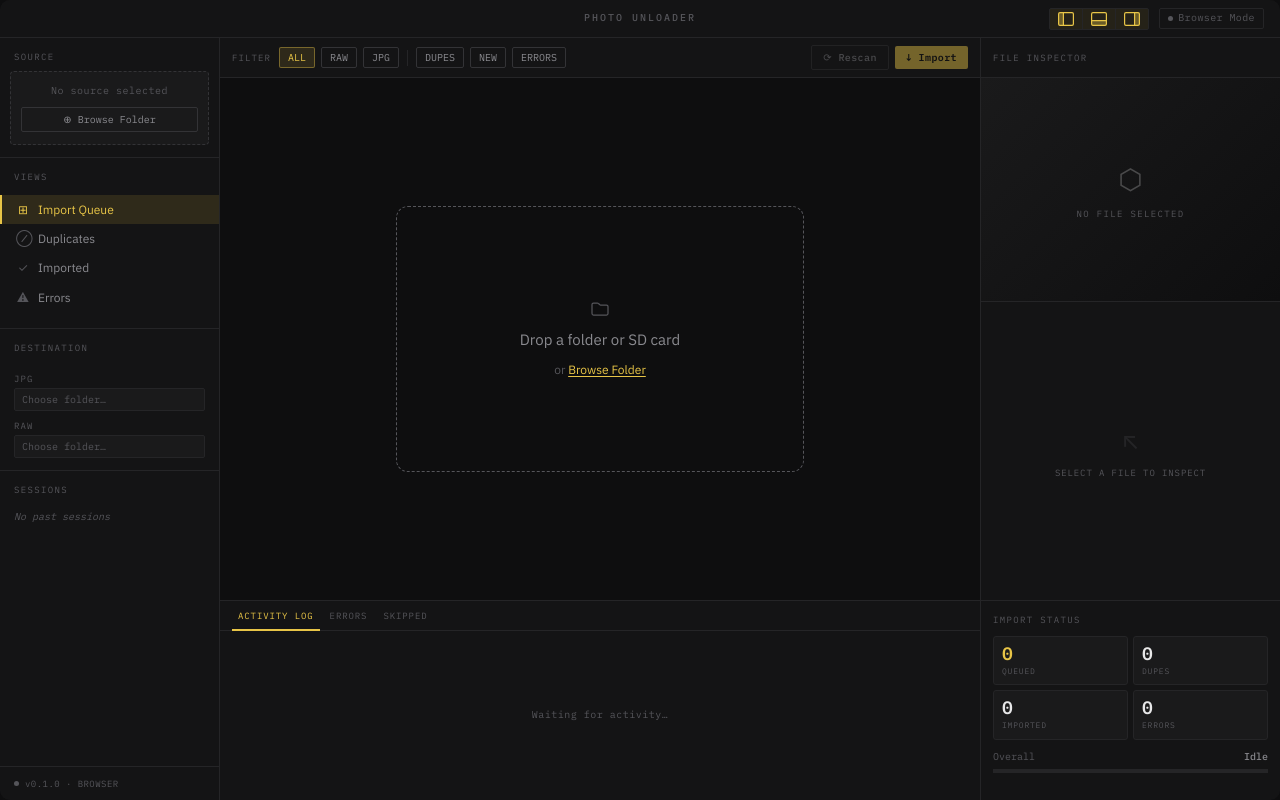
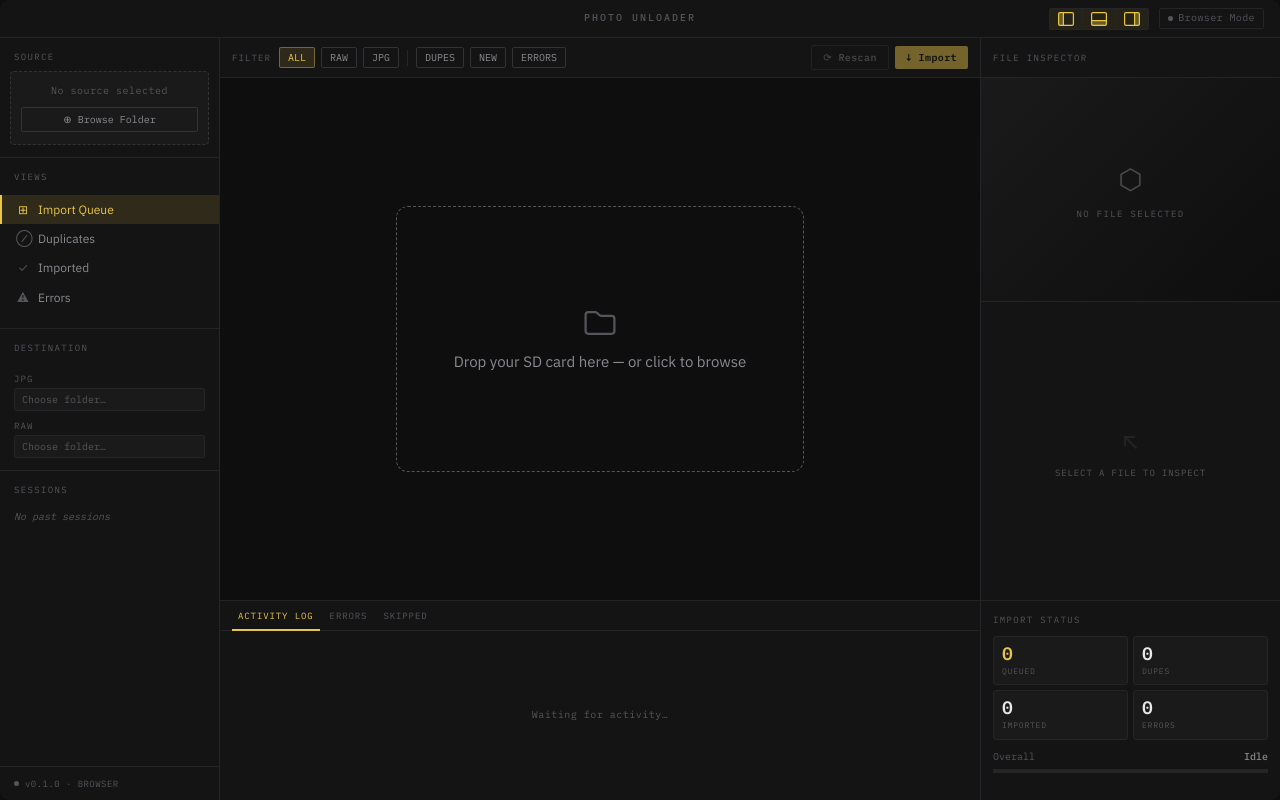
Before and after one commit to ddoria921/Photo-Unloader, a React (Vite) app: page / in a window 1280 px wide. Built offline with nearby package versions, Linux system fonts and the light colour scheme.

Commit message:
Design improvements to drop zone

```diff
--- a/src/components/filetable/FileTableEmpty.tsx
+++ b/src/components/filetable/FileTableEmpty.tsx
@@ -97,20 +97,19 @@ export function FileTableEmpty({ scanning, onBrowse, onDropPath }: FileTableEmpt
       onDragOver={handleDragOver}
       onDrop={handleDrop}
     >
-      <div className={`drop-zone${isDragOver ? ' drop-zone-active' : ''}`}>
-        <svg className="drop-zone-icon" width="20" height="20" viewBox="0 0 20 20" fill="none" xmlns="http://www.w3.org/2000/svg">
+      <div
+        className={`drop-zone${isDragOver ? ' drop-zone-active' : ''}`}
+        onClick={onBrowse}
+        role="button"
+        tabIndex={0}
+        onKeyDown={(e) => e.key === 'Enter' || e.key === ' ' ? onBrowse() : undefined}
+      >
+        <svg className="drop-zone-icon" width="36" height="36" viewBox="0 0 20 20" fill="none" xmlns="http://www.w3.org/2000/svg">
           <path d="M2 5.5C2 4.67 2.67 4 3.5 4H7.38C7.74 4 8.08 4.15 8.32 4.41L9.68 5.59C9.92 5.85 10.26 6 10.62 6H16.5C17.33 6 18 6.67 18 7.5V14.5C18 15.33 17.33 16 16.5 16H3.5C2.67 16 2 15.33 2 14.5V5.5Z" stroke="currentColor" strokeWidth="1.25" strokeLinejoin="round"/>
         </svg>
 
         <span className="drop-zone-label">
-          {isDragOver ? 'Release to scan' : 'Drop a folder or SD card'}
-        </span>
-
-        <span className="drop-zone-sub">
-          or{' '}
-          <button className="drop-zone-link" onClick={onBrowse} type="button">
-            Browse Folder
-          </button>
+          {isDragOver ? 'Release to scan' : 'Drop your SD card here — or click to browse'}
         </span>
 
         {dropError && (
--- a/src/styles.css
+++ b/src/styles.css
@@ -1077,7 +1077,13 @@ input {
   border: 1.5px dashed var(--text-dim);
   border-radius: 12px;
   padding: 40px 24px;
+  cursor: pointer;
   transition: border-color 0.15s ease, background 0.15s ease;
+}
+
+.drop-zone:hover {
+  background: rgba(232, 197, 71, 0.05);
+  border-color: rgba(232, 197, 71, 0.4);
 }
 
 .drop-zone-active {
@@ -1106,25 +1112,6 @@ input {
   color: var(--accent);
 }
 
-.drop-zone-sub {
-  font-size: 12px;
-  color: var(--text-dim);
-}
-
-.drop-zone-link {
-  background: none;
-  border: none;
-  padding: 0;
-  font-family: inherit;
-  font-size: inherit;
-  color: var(--accent);
-  cursor: pointer;
-  text-decoration: underline;
-  text-underline-offset: 2px;
-  transition: opacity 0.1s;
-}
-
-.drop-zone-link:hover { opacity: 0.75; }
 
 .drop-zone-error {
   font-family: var(--font-mono);
```
